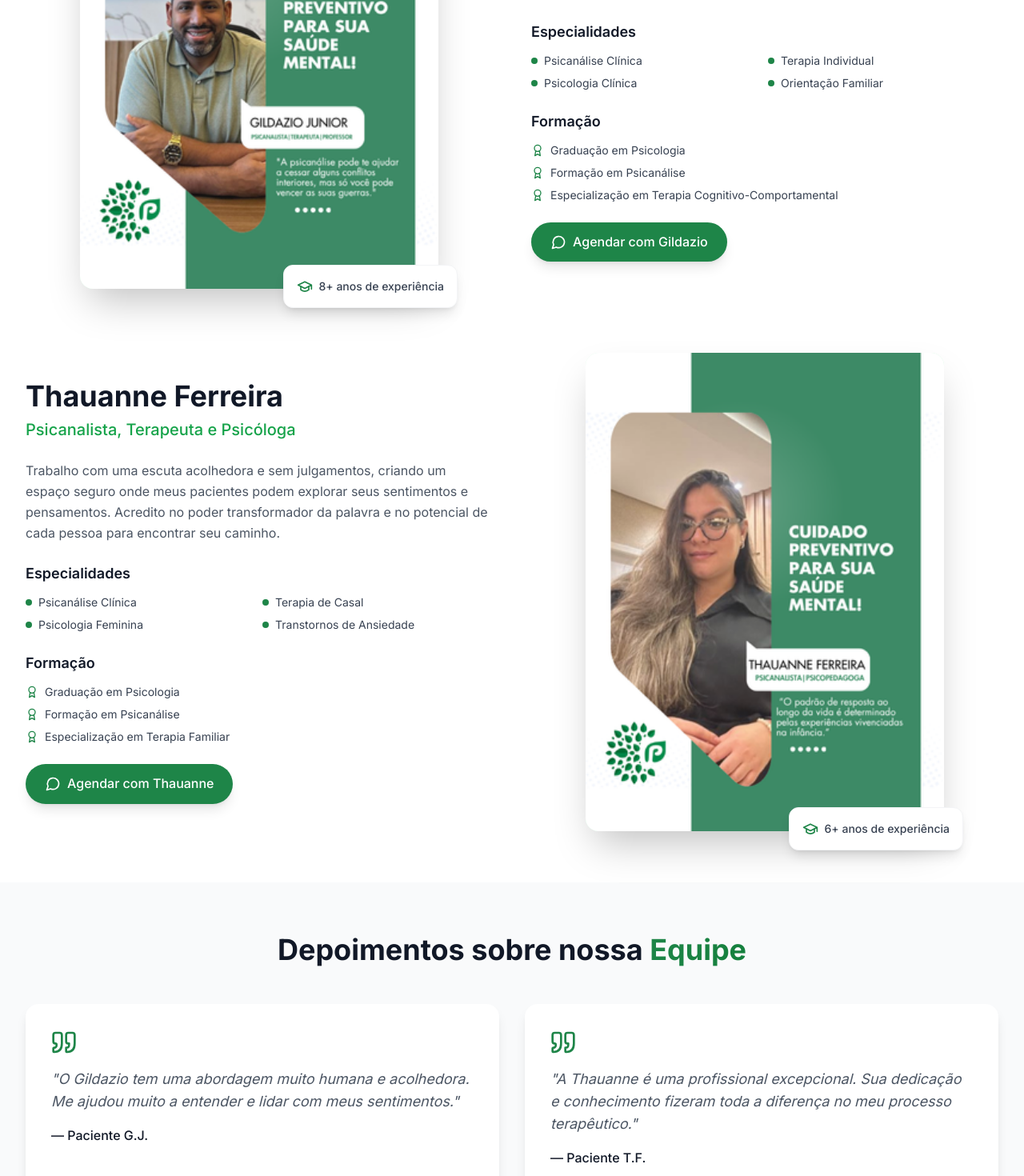
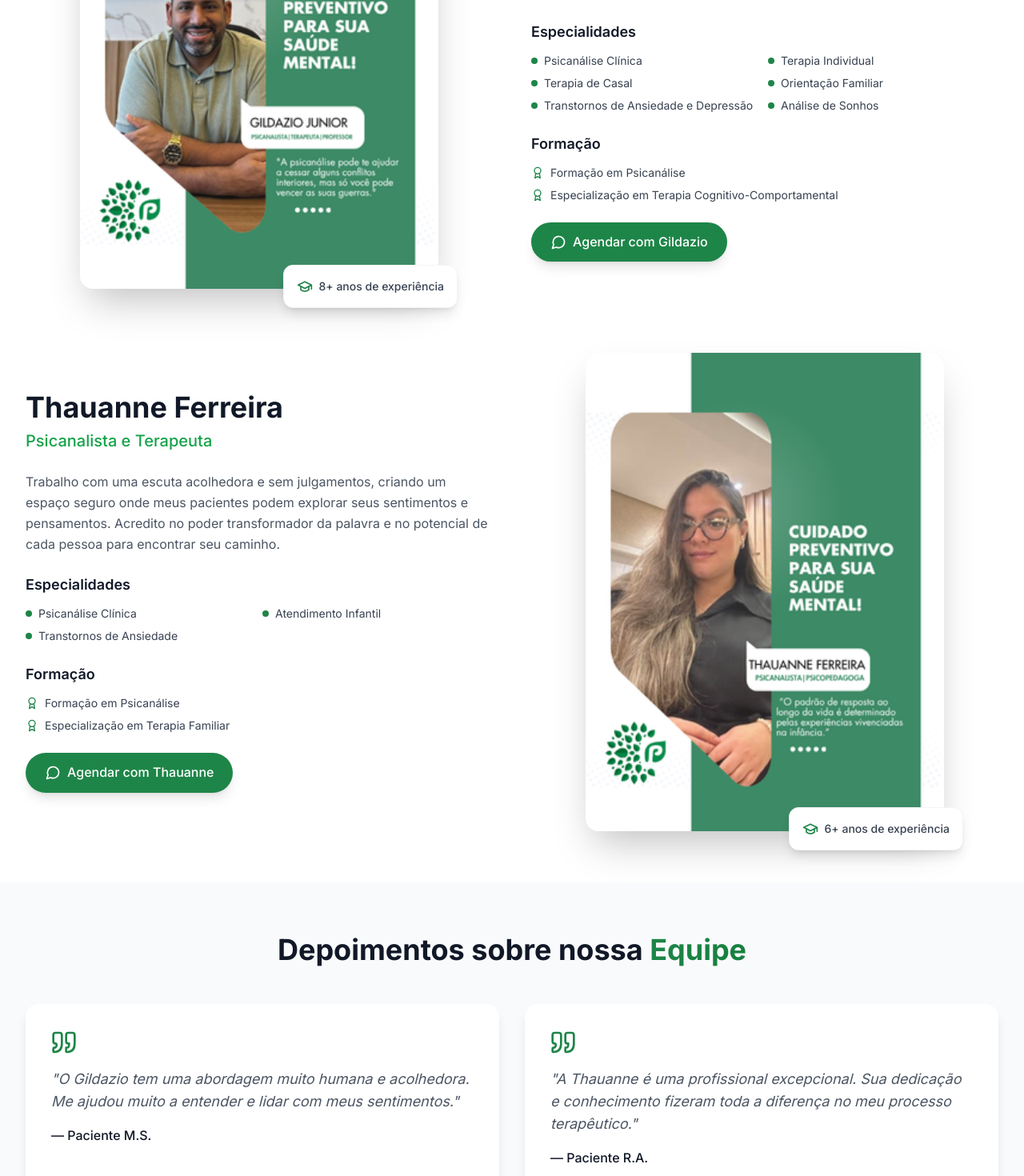
Before and after one commit to Azaf3/prevenire-clinic-website, a React (Vite) app: page /equipe in a window 1280 px wide. Shown: the part 860-2330 px from the top of the page at 80% size. Built offline with nearby package versions, Linux system fonts and the light colour scheme.

Commit message:
Initial commit

```diff
--- a/index.html
+++ b/index.html
@@ -7,7 +7,7 @@
 
     <!-- SEO Meta Tags -->
     <meta name="description" content="Prevenire - Clínica de saúde mental em Gama-DF. Cuidado preventivo para sua saúde mental com psicanalistas e terapeutas especializados. Agendamento via WhatsApp." />
-    <meta name="keywords" content="psicologia, terapia, saúde mental, Gama DF, psicanalista, prevenção, terapia individual, terapia de casal, ansiedade, depressão" />
+    <meta name="keywords" content="terapia, saúde mental, Gama DF, psicanalista, psicanálise, prevenção, terapia individual, terapia de casal, ansiedade, depressão" />
     <meta name="author" content="Prevenire - Clínica de Saúde Mental" />
     <meta name="robots" content="index, follow" />
 
--- a/src/pages/Services.jsx
+++ b/src/pages/Services.jsx
@@ -29,7 +29,7 @@ const Services = () => {
       title: 'Terapia Individual',
       description: 'Atendimento personalizado focado nas suas necessidades específicas, promovendo autoconhecimento e bem-estar emocional.',
       features: [
-        'Acompanhamento psicológico personalizado',
+        'Acompanhamento terapêutico personalizado',
         'Técnicas de psicanálise e terapia cognitiva',
         'Desenvolvimento de estratégias de enfrentamento',
         'Espaço seguro para expressão e reflexão'
--- a/src/pages/Team.jsx
+++ b/src/pages/Team.jsx
@@ -22,16 +22,17 @@ const Team = () => {
   const team = [
     {
       name: 'Gildazio Junior',
-      role: 'Psicanalista, Terapeuta e Psicólogo',
+      role: 'Psicanalista e Terapeuta',
       image: '/images/gildazio.png?t=' + Date.now(),
       specialties: [
         'Psicanálise Clínica',
         'Terapia Individual',
-        'Psicologia Clínica',
-        'Orientação Familiar'
+        'Terapia de Casal',
+        'Orientação Familiar',
+        'Transtornos de Ansiedade e Depressão',
+        'Análise de Sonhos'
       ],
       education: [
-        'Graduação em Psicologia',
         'Formação em Psicanálise',
         'Especialização em Terapia Cognitivo-Comportamental'
       ],
@@ -41,16 +42,14 @@ const Team = () => {
     },
     {
       name: 'Thauanne Ferreira',
-      role: 'Psicanalista, Terapeuta e Psicóloga',
+      role: 'Psicanalista e Terapeuta',
       image: '/images/thauanne.png?t=' + Date.now(),
       specialties: [
         'Psicanálise Clínica',
-        'Terapia de Casal',
-        'Psicologia Feminina',
+        'Atendimento Infantil',
         'Transtornos de Ansiedade'
       ],
       education: [
-        'Graduação em Psicologia',
         'Formação em Psicanálise',
         'Especialização em Terapia Familiar'
       ],
@@ -86,11 +85,11 @@ const Team = () => {
   const testimonials = [
     {
       text: 'O Gildazio tem uma abordagem muito humana e acolhedora. Me ajudou muito a entender e lidar com meus sentimentos.',
-      author: 'Paciente G.J.'
+      author: 'Paciente M.S.'
     },
     {
       text: 'A Thauanne é uma profissional excepcional. Sua dedicação e conhecimento fizeram toda a diferença no meu processo terapêutico.',
-      author: 'Paciente T.F.'
+      author: 'Paciente R.A.'
     }
   ]
 
```
Also changed, not shown: 1 other file (tests, documents, lock files or other folders).
